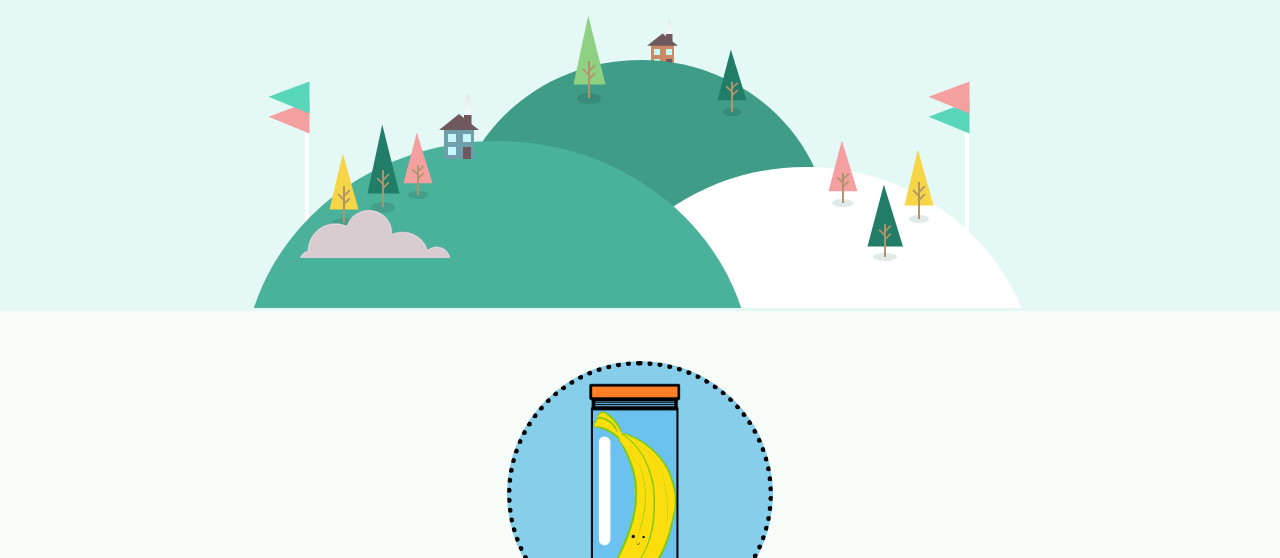
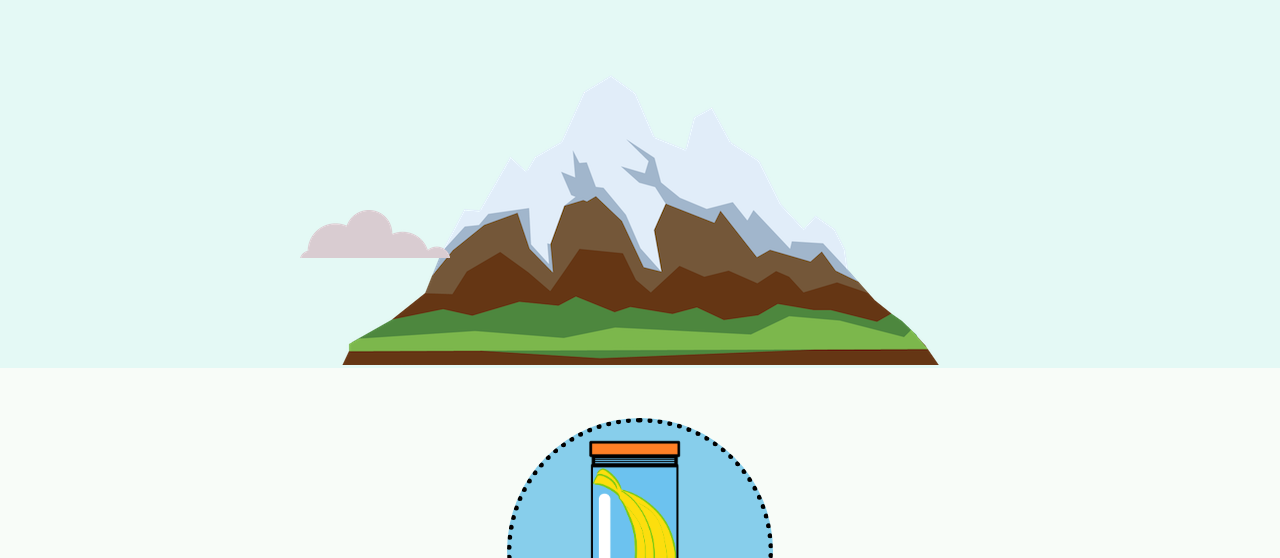
Before and after one commit to sifanxu1996/cv, a plain HTML site: page index.html in a window 1280 px wide. Shown: the part 242-800 px from the top of the page. Drawn offline with Linux system fonts and the light colour scheme; a web font is replaced by a local one.

Commit message:
Update index.html

```diff
--- a/index.html
+++ b/index.html
@@ -14,7 +14,7 @@
       <h1>I'm Sifan.</h1>
       <h2>a <span class="pro">pro</span>grammer.</h2>
       <img class="bottom-cloud" src="images/cloud.png" alt="cloud.png" />
-      <img src="images/land.svg" alt="land.svg" />
+      <img src="images/mountain.png" alt="mountain.png" />
     </div>
 
     <div class="middle-container">
```
